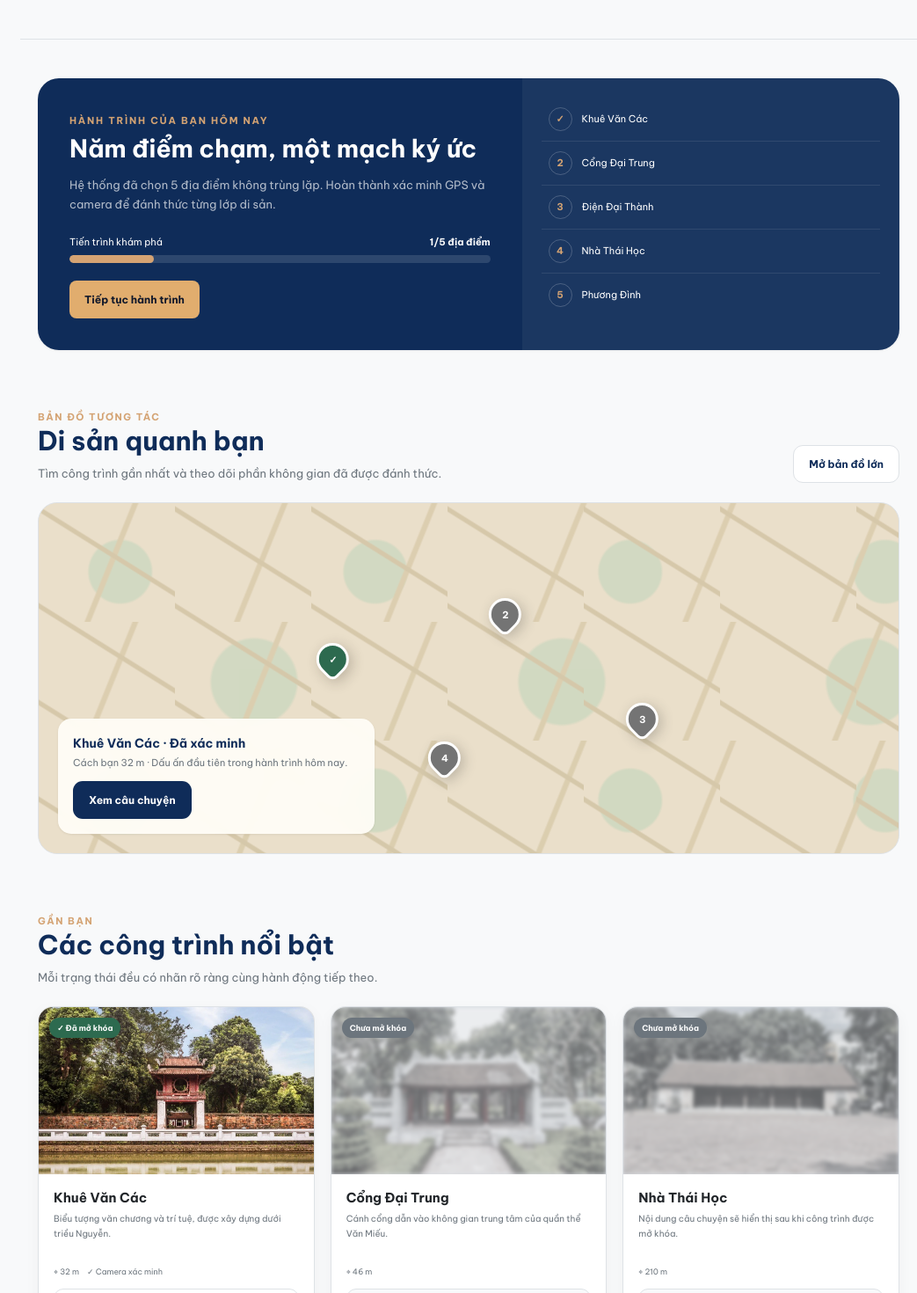
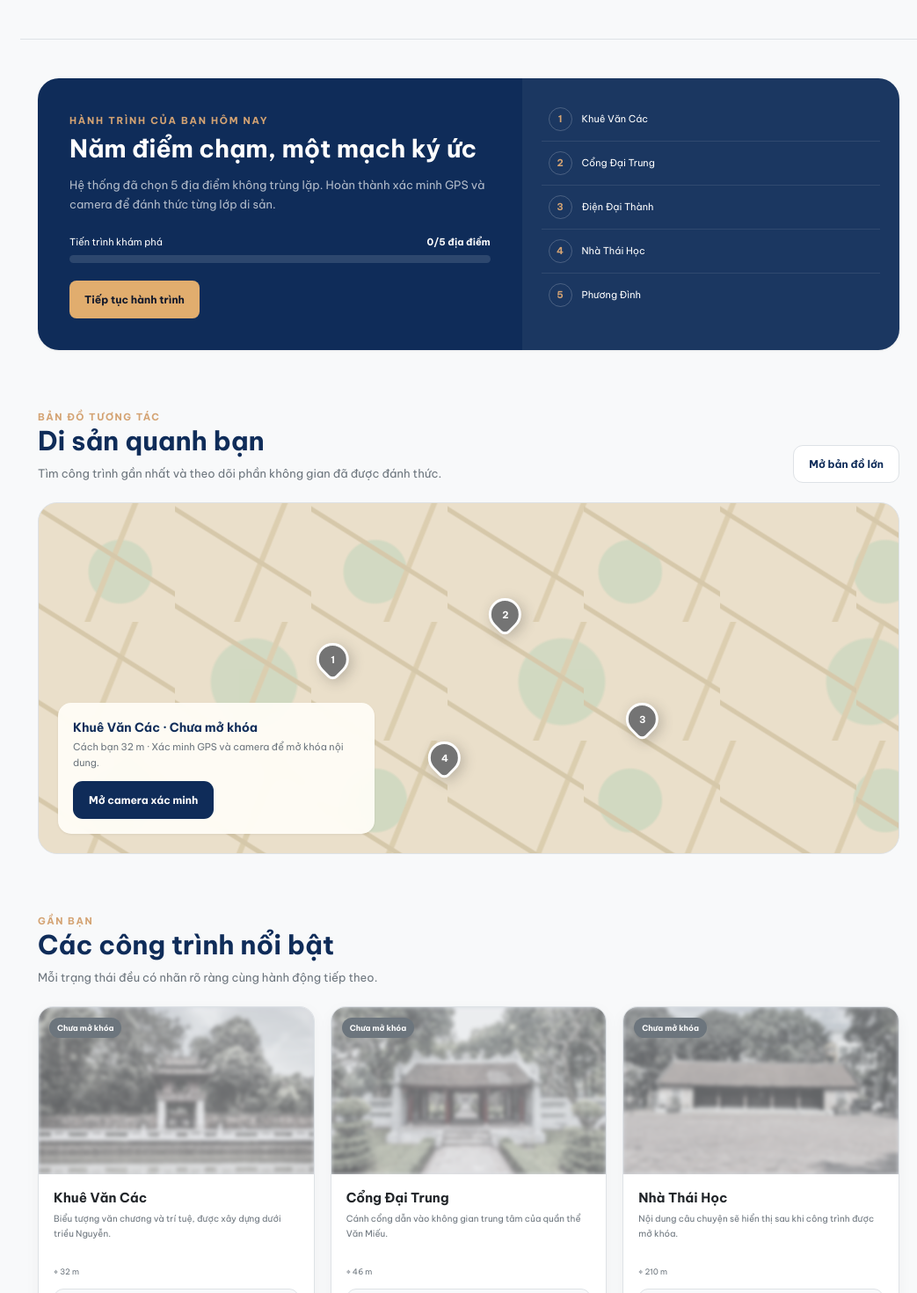
Before and after one commit to NMH1203/Explore-VanMieu, a React (Vite) app in the folder frontend/: page /Explore in a window 1280 px wide. Shown: the part 1780-3250 px from the top of the page at 88% size, without its empty margins (237-1280 px from the left). Built offline with nearby package versions, Linux system fonts and the light colour scheme.

Commit message:
fix: keep heritage locations locked until backend sync

```diff
--- a/frontend/src/App.jsx
+++ b/frontend/src/App.jsx
@@ -15,6 +15,9 @@ normalizeInitialUrl()
 
 const authStorageKey = 'explore-van-mieu:is-authenticated'
 const protectedPages = new Set(['account', 'camera'])
+// Backend will replace this with the authenticated user's unlocked location IDs.
+// Until that API is connected, every location must remain locked.
+const noUnlockedLocations = new Set()
 
 function App() {
   const [pathname, setPathname] = useState(window.location.pathname)
@@ -91,13 +94,13 @@ function App() {
   let page
   switch (route.page) {
     case 'explore':
-      page = <HomePage />
+      page = <HomePage unlockedLocations={noUnlockedLocations} />
       break
     case 'map':
-      page = <MapPage />
+      page = <MapPage unlockedLocations={noUnlockedLocations} />
       break
     case 'locations':
-      page = <LocationsPage />
+      page = <LocationsPage unlockedLocations={noUnlockedLocations} />
       break
     case 'figures':
       page = <FiguresPage />
@@ -106,16 +109,16 @@ function App() {
       page = <CameraPage />
       break
     case 'passport':
-      page = <PassportPage />
+      page = <PassportPage unlockedLocations={noUnlockedLocations} />
       break
     case 'account':
-      page = <AccountPage onLogout={handleLogout} />
+      page = <AccountPage onLogout={handleLogout} unlockedLocations={noUnlockedLocations} />
       break
     case 'register':
       page = <RegisterPage onAuthenticate={handleAuthenticate} />
       break
     case 'detail':
-      page = <LocationDetailPage id={route.id} />
+      page = <LocationDetailPage id={route.id} unlockedLocations={noUnlockedLocations} />
       break
     default:
       page = (
--- a/frontend/src/components/JourneyCard.jsx
+++ b/frontend/src/components/JourneyCard.jsx
@@ -1,5 +1,4 @@
 import { paths } from '../routes.js'
-import { useUnlockedLocations } from '../state/heritageProgress.js'
 
 const journeyLocations = [
   ['interpret', 'Khuê Văn Các'],
@@ -9,8 +8,7 @@ const journeyLocations = [
   ['location-phuong-dinh', 'Phương Đình'],
 ]
 
-function JourneyCard() {
-  const unlockedLocations = useUnlockedLocations()
+function JourneyCard({ unlockedLocations }) {
   const journeyCount = journeyLocations.filter(([id]) => unlockedLocations.has(id)).length
 
   return (
--- a/frontend/src/pages/account/AccountPage.jsx
+++ b/frontend/src/pages/account/AccountPage.jsx
@@ -1,7 +1,5 @@
-import { useUnlockedLocations } from '../../state/heritageProgress.js'
-
-function AccountPage({ onLogout }) {
-  const unlockedCount = useUnlockedLocations().size
+function AccountPage({ onLogout, unlockedLocations }) {
+  const unlockedCount = unlockedLocations.size
 
   return (
     <section className="screen" id="account">
--- a/frontend/src/pages/camera/CameraPage.jsx
+++ b/frontend/src/pages/camera/CameraPage.jsx
@@ -1,6 +1,5 @@
 import { useState } from 'react'
 import { ArrowLeft, Sun, SunMedium, Camera as CameraIcon } from 'lucide-react'
-import { unlockLocation } from '../../state/heritageProgress.js'
 import { useCameraStream } from './hooks/useCameraStream.js'
 import { useLiveLocation } from './hooks/useLiveLocation.js'
 import CameraViewfinder from './components/CameraViewfinder.jsx'
@@ -44,10 +43,6 @@ function CameraPage() {
 
     // Mô phỏng AI đối chiếu kiến trúc và vị trí (1.2s)
     setTimeout(() => {
-      // Tự động trao con dấu vào Hộ chiếu số
-      if (targetLocation?.id) {
-        unlockLocation(targetLocation.id)
-      }
       setIsAnalyzing(false)
       setIsScanComplete(true)
     }, 1300)
--- a/frontend/src/pages/camera/components/ScanResultModal.jsx
+++ b/frontend/src/pages/camera/components/ScanResultModal.jsx
@@ -19,7 +19,7 @@ export default function ScanResultModal({
         <p>
           <b>⌖ Vị trí hợp lệ:</b> Cách công trình {distanceMeters} m.
           <br />
-          Tọa độ GPS và hình ảnh kiến trúc đã trùng khớp. Con dấu đã được đóng vào Hộ chiếu di sản!
+          Tọa độ GPS và hình ảnh kiến trúc đã trùng khớp. Kết quả chưa được ghi nhận cho đến khi kết nối backend.
         </p>
 
         <div className="result-actions">
--- a/frontend/src/pages/home/HomePage.jsx
+++ b/frontend/src/pages/home/HomePage.jsx
@@ -1,9 +1,8 @@
 import { Award, LockKeyhole, MapPin, Plus, ScanLine, Send, Sparkles, UserRound } from 'lucide-react'
 import JourneyCard from '../../components/JourneyCard.jsx'
-import { useUnlockedLocations } from '../../state/heritageProgress.js'
 
-function HomePage() {
-  const unlockedLocations = useUnlockedLocations()
+function HomePage({ unlockedLocations }) {
+  const khueVanCacUnlocked = unlockedLocations.has('interpret')
   const daiTrungUnlocked = unlockedLocations.has('location-dai-trung-gate')
   const thaiHocUnlocked = unlockedLocations.has('location-thai-hoc-house')
   const passportPreview = [
@@ -192,7 +191,7 @@ function HomePage() {
 
       <div className="container">
         <section className="section" id="journey">
-          <JourneyCard />
+          <JourneyCard unlockedLocations={unlockedLocations} />
         </section>
 
         <section className="section">
@@ -208,8 +207,11 @@ function HomePage() {
           </div>
           <div className="map-preview">
             <div className="map-art"></div>
-            <div className="map-marker jade" style={{ left: '35%', top: '40%' }}>
-              <span>✓</span>
+            <div
+              className={`map-marker${khueVanCacUnlocked ? ' jade' : ' locked'}`}
+              style={{ left: '35%', top: '40%' }}
+            >
+              <span>{khueVanCacUnlocked ? '✓' : '1'}</span>
             </div>
             <div
               className={`map-marker${daiTrungUnlocked ? ' jade' : ' locked'}`}
@@ -227,11 +229,17 @@ function HomePage() {
               <span>4</span>
             </div>
             <div className="map-card">
-              <strong>Khuê Văn Các · Đã xác minh</strong>
-              <p>Cách bạn 32 m · Dấu ấn đầu tiên trong hành trình hôm nay.</p>
+              <strong>Khuê Văn Các · {khueVanCacUnlocked ? 'Đã xác minh' : 'Chưa mở khóa'}</strong>
+              <p>Cách bạn 32 m · Xác minh GPS và camera để mở khóa nội dung.</p>
+              {khueVanCacUnlocked ? (
                 <a className="btn btn-primary" href="/Explore/Khue-Van-Cac">
                   Xem câu chuyện
                 </a>
+              ) : (
+                <a className="btn btn-primary" href="/Explore/Camera">
+                  Mở camera xác minh
+                </a>
+              )}
             </div>
           </div>
         </section>
@@ -245,7 +253,7 @@ function HomePage() {
             </div>
           </div>
           <div className="cards">
-            <article className="location-card">
+            <article className={`location-card${khueVanCacUnlocked ? '' : ' locked'}`}>
               <div className="location-image">
                 <img
                   className="shape-art heritage-photo"
@@ -253,18 +261,27 @@ function HomePage() {
                   alt="Khuê Văn Các tại Văn Miếu – Quốc Tử Giám"
                   loading="lazy"
                 />
-                <span className="badge done">✓ Đã mở khóa</span>
+                <span className={`badge${khueVanCacUnlocked ? ' done' : ''}`}>
+                  {khueVanCacUnlocked ? '✓ Đã mở khóa' : 'Chưa mở khóa'}
+                </span>
               </div>
               <div className="location-body">
                 <h3>Khuê Văn Các</h3>
                 <p>Biểu tượng văn chương và trí tuệ, được xây dựng dưới triều Nguyễn.</p>
                 <div className="meta">
                   <span>⌖ 32 m</span>
-                  <span>✓ Camera xác minh</span>
+                  {khueVanCacUnlocked && <span>✓ Camera xác minh</span>}
                 </div>
+                {khueVanCacUnlocked ? (
                   <a className="btn btn-outline btn-block" href="/Explore/Khue-Van-Cac">
                     Xem câu chuyện
                   </a>
+                ) : (
+                  <button className="btn btn-outline btn-block locked-action" type="button" disabled>
+                    <LockKeyhole size={16} aria-hidden="true" />
+                    Chưa mở khóa
+                  </button>
+                )}
               </div>
             </article>
             <article className={`location-card${daiTrungUnlocked ? '' : ' locked'}`}>
--- a/frontend/src/pages/location-detail/LocationDetailPage.jsx
+++ b/frontend/src/pages/location-detail/LocationDetailPage.jsx
@@ -1,5 +1,4 @@
 import { Award, Check, LockKeyhole, Plus, Send } from 'lucide-react'
-import { useUnlockedLocations } from '../../state/heritageProgress.js'
 import { paths } from '../../routes.js'
 
 const items = [
@@ -255,8 +254,7 @@ function Detail({ item, unlocked }) {
   )
 }
 
-export default function LocationDetailPage({ id }) {
-  const unlockedLocations = useUnlockedLocations()
+export default function LocationDetailPage({ id, unlockedLocations }) {
   const item = items.find((candidate) => candidate.id === id)
   if (!item) return null
 
--- a/frontend/src/pages/locations/LocationsPage.jsx
+++ b/frontend/src/pages/locations/LocationsPage.jsx
@@ -1,5 +1,4 @@
 import { LockKeyhole } from 'lucide-react'
-import { useUnlockedLocations } from '../../state/heritageProgress.js'
 import { detailPaths, paths } from '../../routes.js'
 
 const locations = [
@@ -112,8 +111,7 @@ function LocationCard({ location, unlocked }) {
   )
 }
 
-function LocationsPage() {
-  const unlockedLocations = useUnlockedLocations()
+function LocationsPage({ unlockedLocations }) {
   const unlockedCount = locations.filter((location) => unlockedLocations.has(location.id)).length
 
   return (
--- a/frontend/src/pages/map/MapPage.jsx
+++ b/frontend/src/pages/map/MapPage.jsx
@@ -1,12 +1,10 @@
 import { useState } from 'react'
-import { useUnlockedLocations } from '../../state/heritageProgress.js'
 import { MAP_LOCATIONS } from './mapData.js'
 import InteractiveMap from './components/InteractiveMap.jsx'
 import LocationSidebar from './components/LocationSidebar.jsx'
 import './map.css'
 
-function MapPage() {
-  const unlockedLocations = useUnlockedLocations()
+function MapPage({ unlockedLocations }) {
   // Mặc định chọn địa điểm đầu tiên hoặc Khuê Văn Các
   const [selectedLocation, setSelectedLocation] = useState(MAP_LOCATIONS[0])
 
--- a/frontend/src/pages/passport/PassportPage.jsx
+++ b/frontend/src/pages/passport/PassportPage.jsx
@@ -1,4 +1,3 @@
-import { useUnlockedLocations } from '../../state/heritageProgress.js'
 import JourneyCard from '../../components/JourneyCard.jsx'
 
 const stamps = [
@@ -14,8 +13,7 @@ const stamps = [
   ['location-phuong-dinh', 'Phương Đình', 'phuong-dinh.jpg'],
 ]
 
-function PassportPage() {
-  const unlockedLocations = useUnlockedLocations()
+function PassportPage({ unlockedLocations }) {
   const unlockedCount = stamps.filter(([id]) => unlockedLocations.has(id)).length
 
   return (
@@ -51,7 +49,7 @@ function PassportPage() {
           </div>
         </section>
         <section className="section" aria-label="Hành trình của bạn hôm nay">
-          <JourneyCard />
+          <JourneyCard unlockedLocations={unlockedLocations} />
         </section>
         <section className="section">
           <h2>Cột mốc</h2>
--- a/frontend/src/state/heritageProgress.js
+++ /dev/null
@@ -1,41 +0,0 @@
-import { useSyncExternalStore } from 'react'
-
-const storageKey = 'explore-van-mieu-unlocked-locations'
-const initialLocations = ['interpret']
-const listeners = new Set()
-
-function readUnlockedLocations() {
-  try {
-    const saved = JSON.parse(window.localStorage.getItem(storageKey) ?? '[]')
-    return new Set([...initialLocations, ...(Array.isArray(saved) ? saved : [])])
-  } catch {
-    return new Set(initialLocations)
-  }
-}
-
-let unlockedLocations = readUnlockedLocations()
-
-function subscribe(listener) {
-  listeners.add(listener)
-  return () => listeners.delete(listener)
-}
-
-function getSnapshot() {
-  return unlockedLocations
-}
-
-export function useUnlockedLocations() {
-  return useSyncExternalStore(subscribe, getSnapshot, getSnapshot)
-}
-
-export function unlockLocation(id) {
-  if (unlockedLocations.has(id)) return
-
-  unlockedLocations = new Set([...unlockedLocations, id])
-  try {
-    window.localStorage.setItem(storageKey, JSON.stringify([...unlockedLocations]))
-  } catch {
-    // The current session still updates when browser storage is unavailable.
-  }
-  listeners.forEach((listener) => listener())
-}
```
Lines whose indentation alone changed are shown as unchanged.
